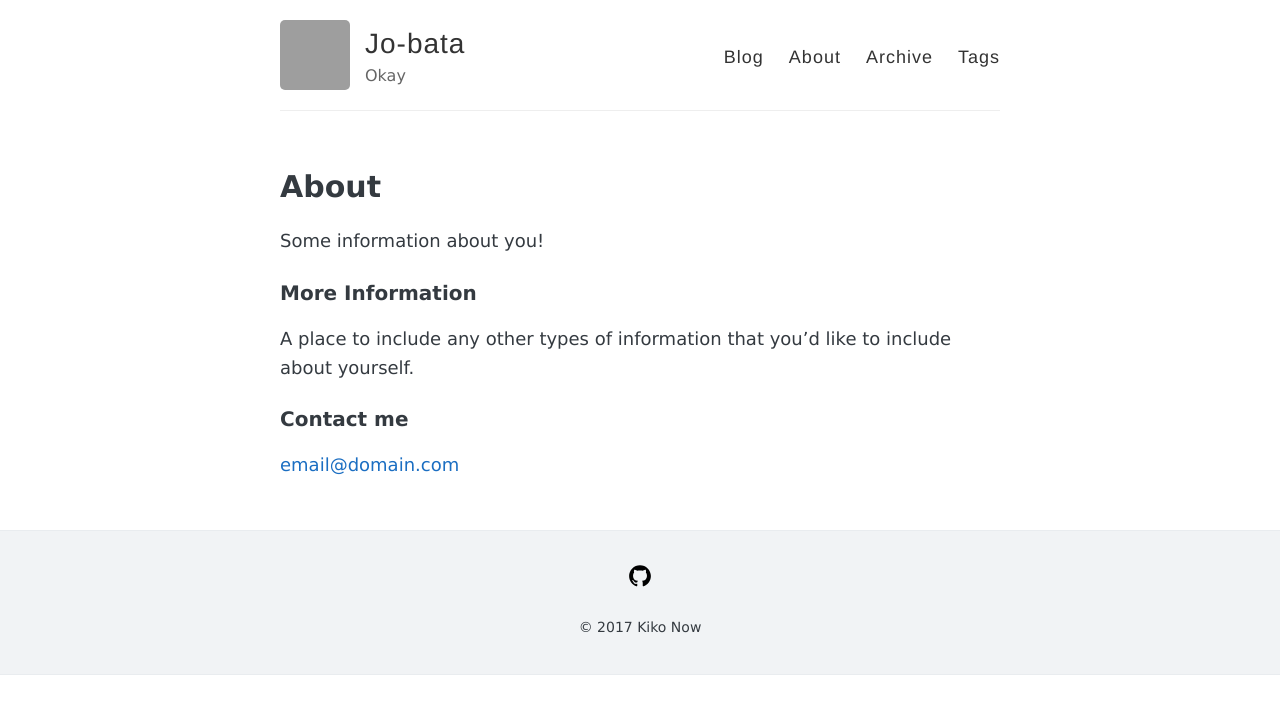
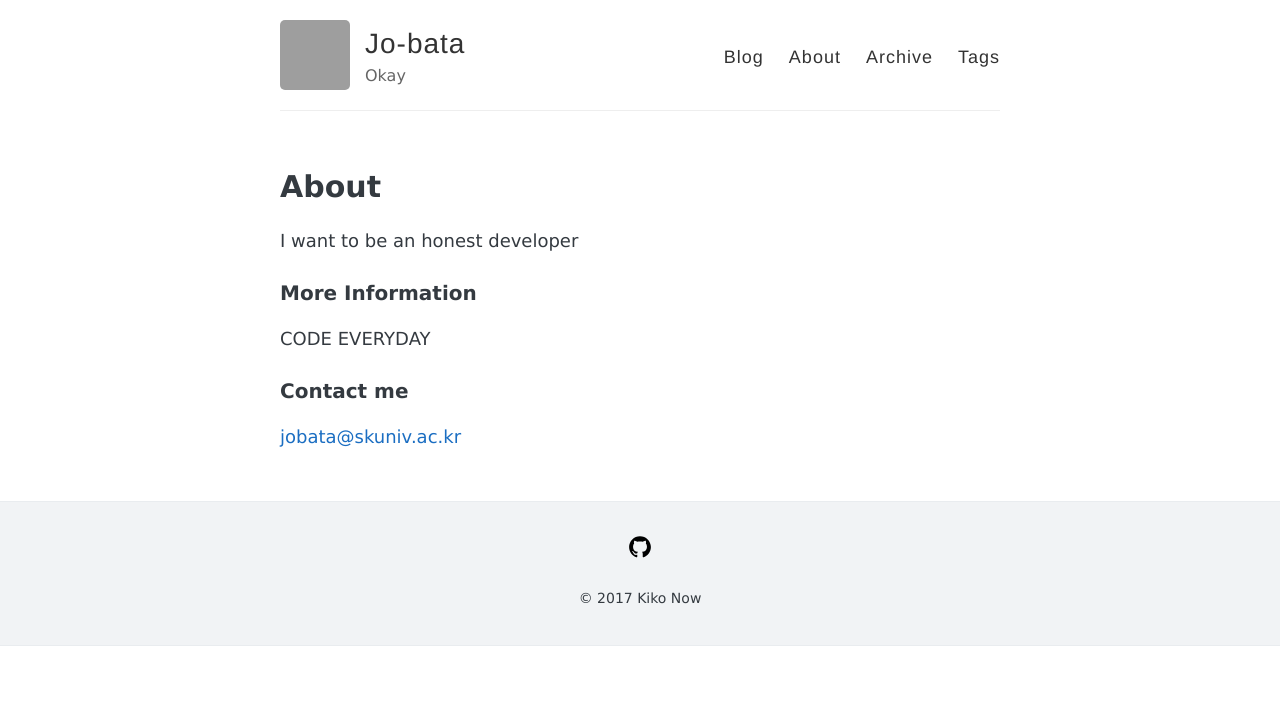
Before and after one commit to jo-bata/jo-bata.github.io, a Jekyll site: the page built from about.md, in a window 1280 px wide. Shown: the top 714 px of the page. Built offline with Jekyll 4.4.1, drawn with Linux system fonts in a browser that asks for light colours; grey boxes are pictures that could not be loaded.

Commit message:
docs: Edit about.md

```diff
--- a/about.md
+++ b/about.md
@@ -4,12 +4,12 @@ title: About
 permalink: /about/
 ---
 
-Some information about you!
+I want to be an honest developer
 
 ### More Information
 
-A place to include any other types of information that you'd like to include about yourself.
+CODE EVERYDAY
 
 ### Contact me
 
-[email@domain.com](mailto:email@domain.com)
+[jobata@skuniv.ac.kr](jobata@skuniv.ac.kr)
```
